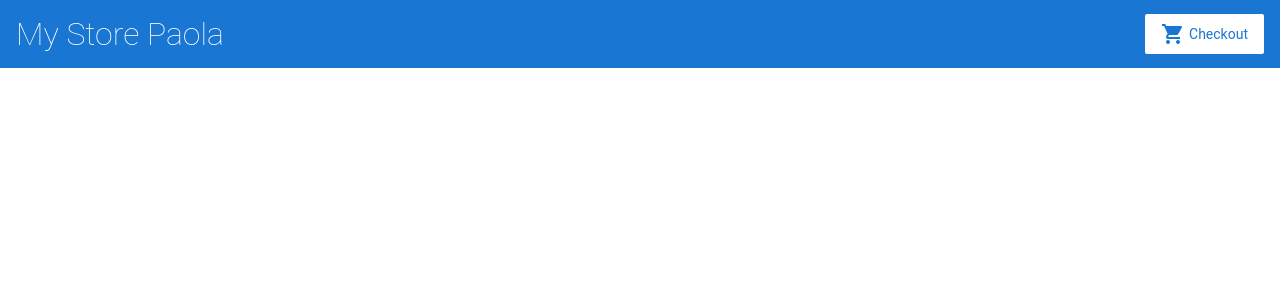
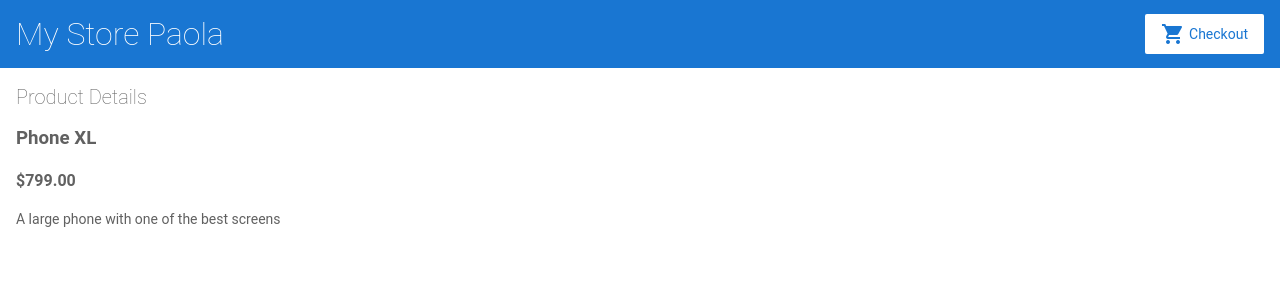
Before and after one commit to CunhaFerreira/angular-tvxppi, an Angular app: page /products/0 in a window 1280 px wide. Before the commit this address led to /. Shown: the top 300 px of the page. Built offline with nearby package versions, Linux system fonts and the light colour scheme.

Commit message:
2 files modified, 3 added

```diff
--- a/src/app/app.module.ts
+++ b/src/app/app.module.ts
@@ -7,6 +7,7 @@ import { AppComponent } from './app.component';
 import { TopBarComponent } from './top-bar/top-bar.component';
 import { ProductListComponent } from './product-list/product-list.component';
 import { ProductAlertsComponent } from './product-alerts/product-alerts.component';
+import { ProductDetailsComponent } from './product-details/product-details.component';
 
 @NgModule({
   imports: [
@@ -14,13 +15,15 @@ import { ProductAlertsComponent } from './product-alerts/product-alerts.componen
     ReactiveFormsModule,
     RouterModule.forRoot([
       { path: '', component: ProductListComponent },
+      { path: 'products/:productId', component: ProductDetailsComponent },
     ])
   ],
   declarations: [
     AppComponent,
     TopBarComponent,
     ProductListComponent,
-    ProductAlertsComponent
+    ProductAlertsComponent,
+    ProductDetailsComponent
   ],
   bootstrap: [ AppComponent ]
 })
--- /dev/null
+++ b/src/app/product-details/product-details.component.html
@@ -0,0 +1,7 @@
+<h2>Product Details</h2>
+
+<div *ngIf="product">
+  <h3>{{ product.name }}</h3>
+  <h4>{{ product.price | currency }}</h4>
+  <p>{{ product.description }}</p>
+</div>
--- /dev/null
+++ b/src/app/product-details/product-details.component.ts
@@ -0,0 +1,23 @@
+import { Component, OnInit } from '@angular/core';
+import { ActivatedRoute } from '@angular/router';
+import { products } from '../products';
+
+@Component({
+  selector: 'app-product-details',
+  templateUrl: './product-details.component.html',
+  styleUrls: ['./product-details.component.css']
+})
+export class ProductDetailsComponent implements OnInit {
+  product;
+
+  constructor(
+    private route: ActivatedRoute,
+  ) { }
+
+  ngOnInit() {
+    this.route.paramMap.subscribe(params => {
+      this.product = products[+params.get('productId')];
+    });
+  }
+
+}
--- a/src/app/product-list/product-list.component.html
+++ b/src/app/product-list/product-list.component.html
@@ -1,10 +1,11 @@
 <h2>Products</h2>
 
 
-<div *ngFor="let product of products">
+<div *ngFor="let product of products; index as productId">
 
 	<h3>
-		<a [title]="product.name + ' details'">
+		<a [title]="product.name + ' details'"
+    [routerLink]="['/products', productId]">
 			{{ product.name }}
 		</a>
 	</h3>
```
Also changed, not shown: src/app/product-details/product-details.component.css (added).
